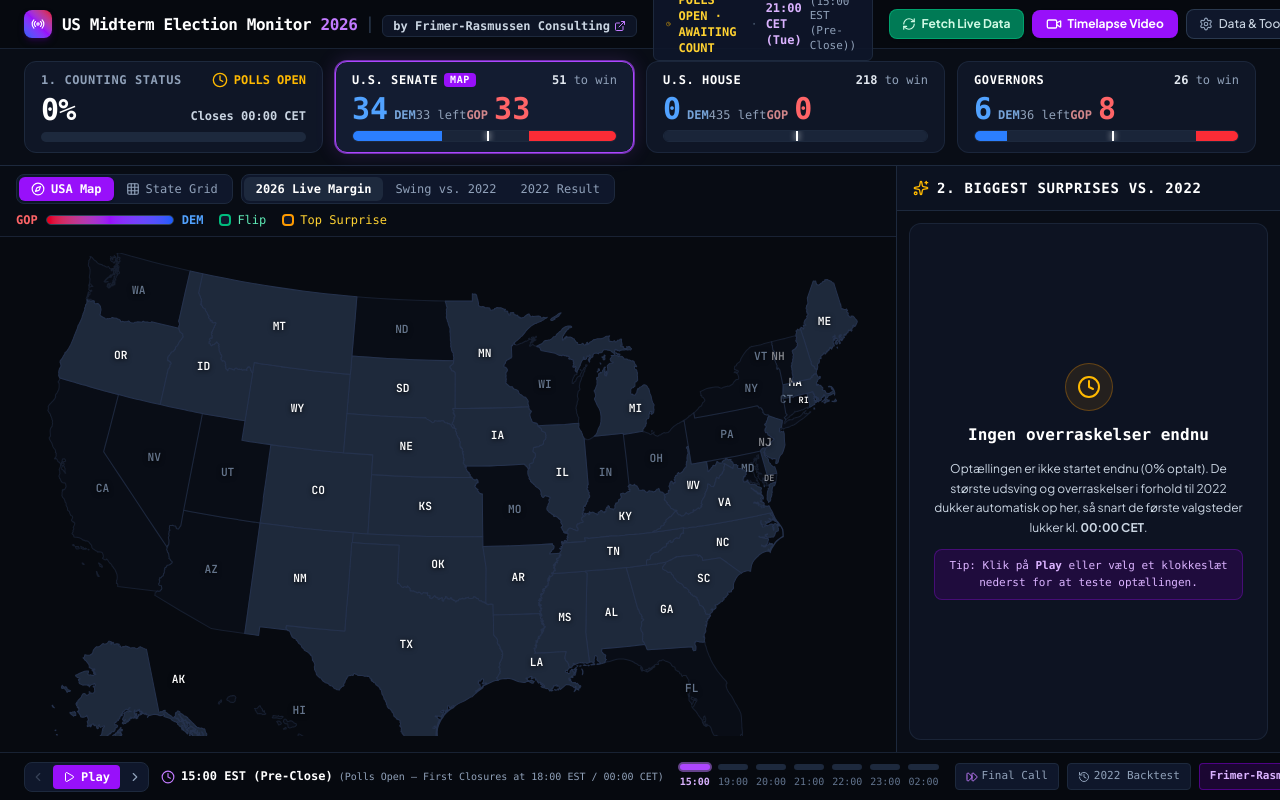
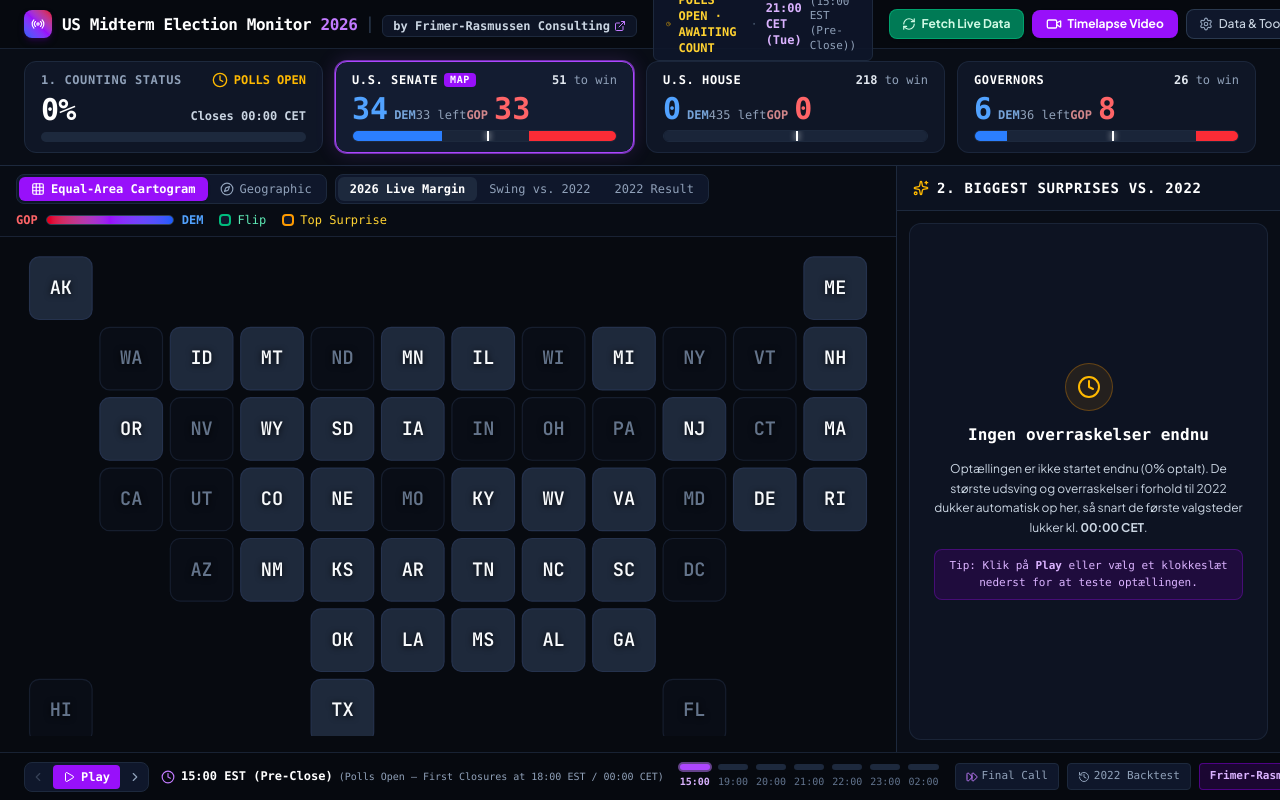
Before and after one commit to MiFriRa/us-midterm-election-monitor-2026, a React (Vite) app: page / in a window 1280 px wide. Built offline with nearby package versions, Linux system fonts and the light colour scheme.

Commit message:
fix(map): set Equal-Area Cartogram as default with tight viewBox for maximum state tile size

```diff
--- a/src/components/USMap.tsx
+++ b/src/components/USMap.tsx
@@ -53,7 +53,7 @@ export const USMap: React.FC<USMapProps> = ({
   surprises
 }) => {
   const [tooltip, setTooltip] = useState<TooltipData | null>(null);
-  const [viewType, setViewType] = useState<MapViewType>('geographic');
+  const [viewType, setViewType] = useState<MapViewType>('cartogram');
 
   const surpriseMap = React.useMemo(() => {
     return new Map((surprises || []).map(s => [s.stateCode, s]));
@@ -288,6 +288,17 @@ export const USMap: React.FC<USMapProps> = ({
         <div className="flex flex-wrap items-center gap-2">
           <div className="flex items-center p-0.5 bg-slate-900 rounded-lg border border-slate-800">
             <button
+              onClick={() => setViewType('cartogram')}
+              className={`px-3 py-1 text-xs font-mono rounded-md transition-all flex items-center gap-1.5 cursor-pointer ${
+                viewType === 'cartogram'
+                  ? 'bg-purple-600 text-white shadow-sm font-bold'
+                  : 'text-slate-400 hover:text-white'
+              }`}
+            >
+              <Grid className="w-3.5 h-3.5" />
+              <span>Equal-Area Cartogram</span>
+            </button>
+            <button
               onClick={() => setViewType('geographic')}
               className={`px-3 py-1 text-xs font-mono rounded-md transition-all flex items-center gap-1.5 cursor-pointer ${
                 viewType === 'geographic'
@@ -296,18 +307,7 @@ export const USMap: React.FC<USMapProps> = ({
               }`}
             >
               <Compass className="w-3.5 h-3.5" />
-              <span>USA Map</span>
-            </button>
-            <button
-              onClick={() => setViewType('cartogram')}
-              className={`px-3 py-1 text-xs font-mono rounded-md transition-all flex items-center gap-1.5 cursor-pointer ${
-                viewType === 'cartogram'
-                  ? 'bg-purple-600 text-white shadow-sm font-bold'
-                  : 'text-slate-400 hover:text-white'
-              }`}
-            >
-              <Grid className="w-3.5 h-3.5" />
-              <span>State Grid</span>
+              <span>Geographic</span>
             </button>
           </div>
 
@@ -418,7 +418,7 @@ export const USMap: React.FC<USMapProps> = ({
           </svg>
         ) : (
           <svg
-            viewBox="30 5 875 575"
+            viewBox="36 10 864 494"
             className="w-full h-full max-h-full max-w-full select-none"
             preserveAspectRatio="xMidYMid meet"
             onMouseMove={handleMouseMove}
@@ -447,10 +447,10 @@ export const USMap: React.FC<USMapProps> = ({
                     y={y}
                     width={tileSize}
                     height={tileSize}
-                    rx="8"
+                    rx="10"
                     fill={fill}
                     stroke={isSelected ? '#ffffff' : stroke}
-                    strokeWidth={isSelected ? 2.8 : strokeWidth}
+                    strokeWidth={isSelected ? 3 : strokeWidth}
                     opacity={opacity}
                     className="transition-all duration-200 hover:brightness-125 focus:outline-none"
                     tabIndex={0}
@@ -462,17 +462,17 @@ export const USMap: React.FC<USMapProps> = ({
                       <rect
                         x={x + 4}
                         y={y + 4}
-                        width={24}
-                        height={15}
-                        rx="3"
+                        width={26}
+                        height={16}
+                        rx="4"
                         fill={surpriseItem.isFlip ? '#059669' : '#d97706'}
                       />
                       <text
-                        x={x + 16}
+                        x={x + 17}
                         y={y + 15}
                         textAnchor="middle"
                         fill="#ffffff"
-                        fontSize="10"
+                        fontSize="10.5"
                         fontWeight="900"
                         fontFamily="'JetBrains Mono', monospace"
                       >
@@ -483,13 +483,13 @@ export const USMap: React.FC<USMapProps> = ({
 
                   <text
                     x={x + tileSize / 2}
-                    y={y + (surpriseItem && hasRace ? 35 : 39)}
+                    y={y + (surpriseItem && hasRace ? 36 : 38)}
                     textAnchor="middle"
-                    fill={hasRace ? (isTossup || isSelected ? '#ffffff' : '#f1f5f9') : '#64748b'}
-                    fontSize="16"
-                    fontWeight="800"
+                    fill={hasRace ? (isTossup || isSelected ? '#ffffff' : '#f8fafc') : '#64748b'}
+                    fontSize="19"
+                    fontWeight="900"
                     fontFamily="'JetBrains Mono', monospace"
-                    className="pointer-events-none drop-shadow-[0_1px_2px_rgba(0,0,0,0.8)]"
+                    className="pointer-events-none drop-shadow-[0_1px_3px_rgba(0,0,0,0.9)]"
                   >
                     {tile.id}
                   </text>
@@ -497,10 +497,10 @@ export const USMap: React.FC<USMapProps> = ({
                   {surpriseItem && hasRace && (
                     <text
                       x={x + tileSize / 2}
-                      y={y + 53}
+                      y={y + 54}
                       textAnchor="middle"
                       fill="#fde68a"
-                      fontSize="10"
+                      fontSize="11"
                       fontWeight="800"
                       fontFamily="'JetBrains Mono', monospace"
                       className="pointer-events-none drop-shadow-[0_1px_2px_rgba(0,0,0,0.9)]"
```
